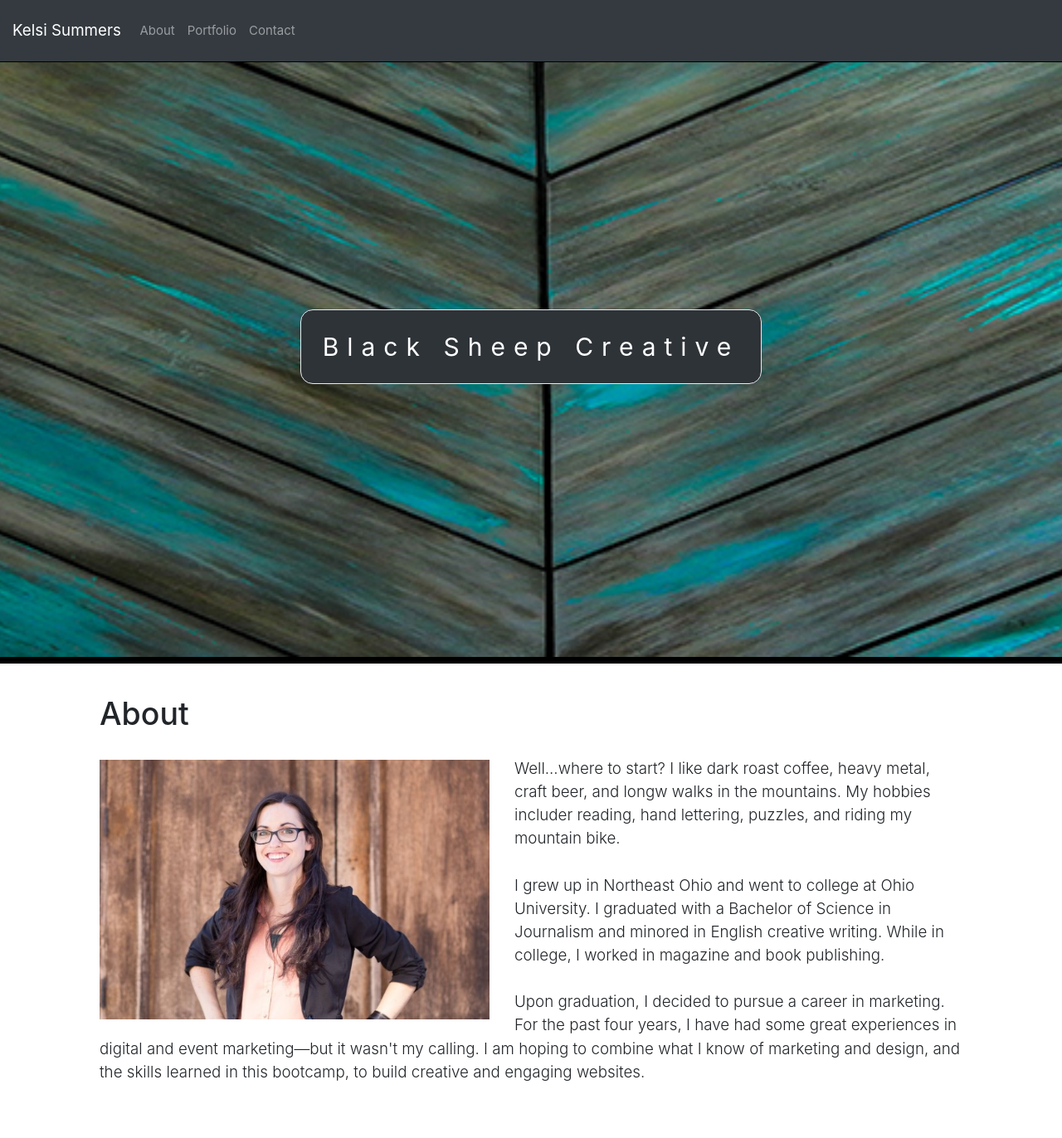
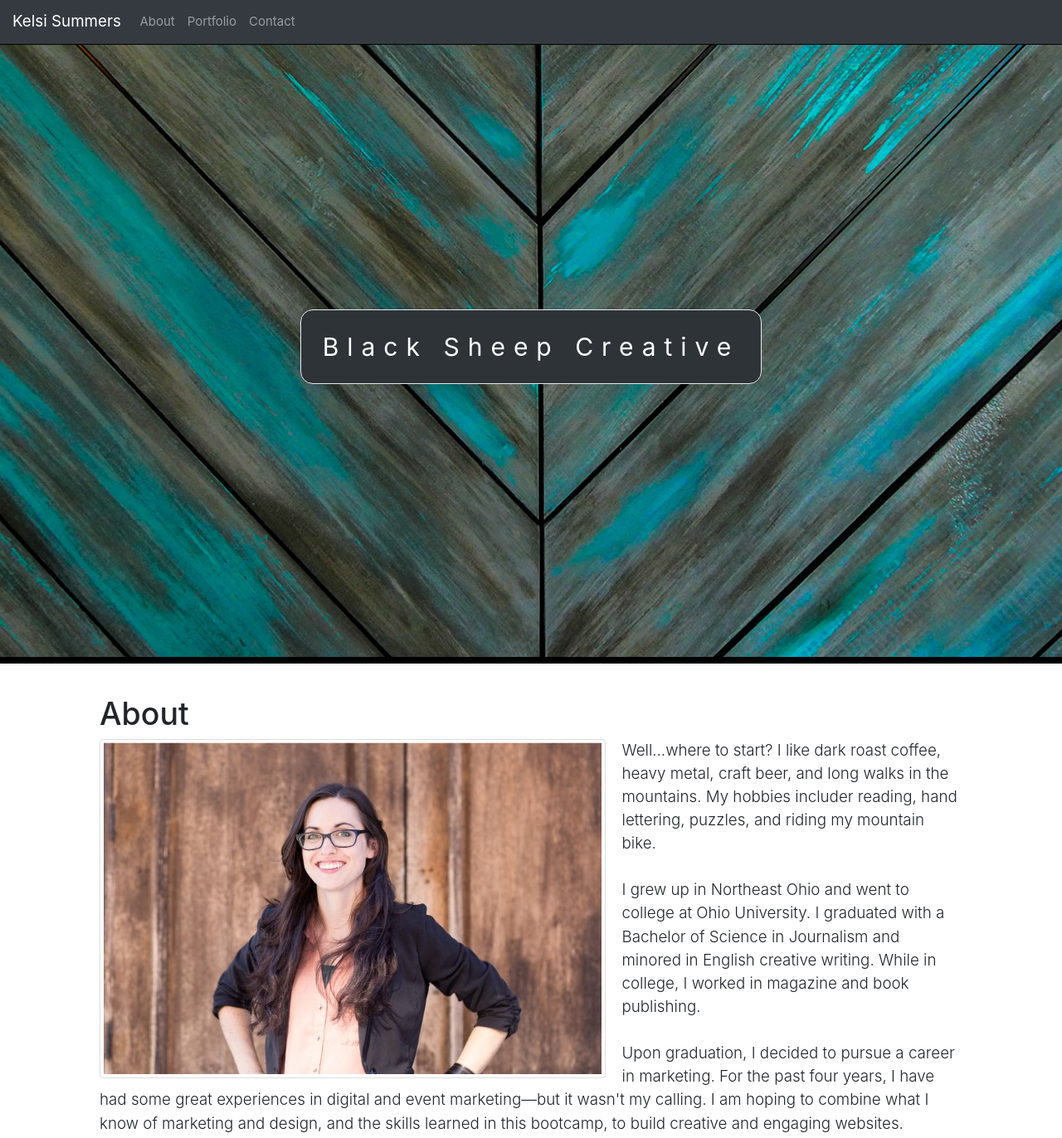
Before and after one commit to kelsisummers/Bootstrap-Portfolio, a plain HTML site: page index.html in a window 1280 px wide. Shown: the top 1372 px of the page at 83% size. Drawn offline with nearby package versions, Linux system fonts and the light colour scheme.

Commit message:
polishing

```diff
--- a/assets/css/style.css
+++ b/assets/css/style.css
@@ -15,20 +15,20 @@ body, html {
 
   }
   .bgimg-1 {
-    background-image: url("../images/header-image-8.jpg");
+    background-image: url("../images/header-image-9.jpg");
     min-height: 100%;
     border-bottom: 8px solid #000;
   }
 
   .bgimg-2 {
-    background-image: url("../images/header-image-8.jpg");
+    background-image: url("../images/header-image-9.jpg");
     min-height: 500px;
     border-bottom: 8px solid #000;
     border-top: 8px solid #000;
   }
 
   .bgimg-3 {
-    background-image: url("../images/header-image-8.jpg");
+    background-image: url("../images/header-image-9.jpg");
     min-height: 500px;
     border-top: 8px solid #000;
     border-bottom: 1px solid #000;
@@ -67,6 +67,10 @@ body, html {
   margin-top: 25px;
  }
 
+ @media screen and (max-width: 600px) {
+
+ }
+
  @media screen and (max-width: 500px) {
    .caption span.border {
      padding: 10px;
--- a/index.html
+++ b/index.html
@@ -12,7 +12,7 @@
 
 <!-- Navbar -->
   <div class="site-wrapper-inner">
-    <nav class="navbar navbar-expand-md navbar-dark bg-dark fixed-top" style="height:75px; border-bottom: 1px solid #000;">
+    <nav class="navbar navbar-expand-md navbar-dark bg-dark fixed-top" style="border-bottom: 1px solid #000;">
       <a class="navbar-brand" href="#">Kelsi Summers</a>
       <button class="navbar-toggler" type="button" data-toggle="collapse" data-target="#navbarsExampleDefault" aria-controls="navbarsExampleDefault" aria-expanded="false" aria-label="Toggle navigation"><span class="navbar-toggler-icon"></span></button>
       <div class="collapse navbar-collapse" id="navbarsExampleDefault">
@@ -34,9 +34,8 @@
   <span class="anchor" id="about"></span>
   <div class="container" style="padding: 50px;">
     <h1 id="about">About</h1>
-    <img id="about-image" src="assets/images/portfolio-image.jpg" alt="Kelsi Summers">
-    <br>
-    <p class="lead">Well...where to start? I like dark roast coffee, heavy metal, craft beer, and longw walks in the mountains. My hobbies includer reading, hand lettering, puzzles, and riding my mountain bike.
+    <!-- <img id="about-image" src="assets/images/portfolio-image.jpg" alt="Kelsi Summers"> --><img src="assets/images/portfolio-image.jpg" alt="Profile Image" class="img-thumbnail float-left" style="margin-bottom: 10px; margin-right: 20px;">
+    <p class="lead">Well...where to start? I like dark roast coffee, heavy metal, craft beer, and long walks in the mountains. My hobbies includer reading, hand lettering, puzzles, and riding my mountain bike.
     <br>
     <br>
     I grew up in Northeast Ohio and went to college at Ohio University. I graduated with a Bachelor of Science in Journalism and minored in English creative writing. While in college, I worked in magazine and book publishing.
```
Also changed, not shown: assets/images/header-image-7.jpg (deleted), assets/images/header-image-8.jpg (deleted), assets/images/header-image-9.jpg (added), 1 other file.
